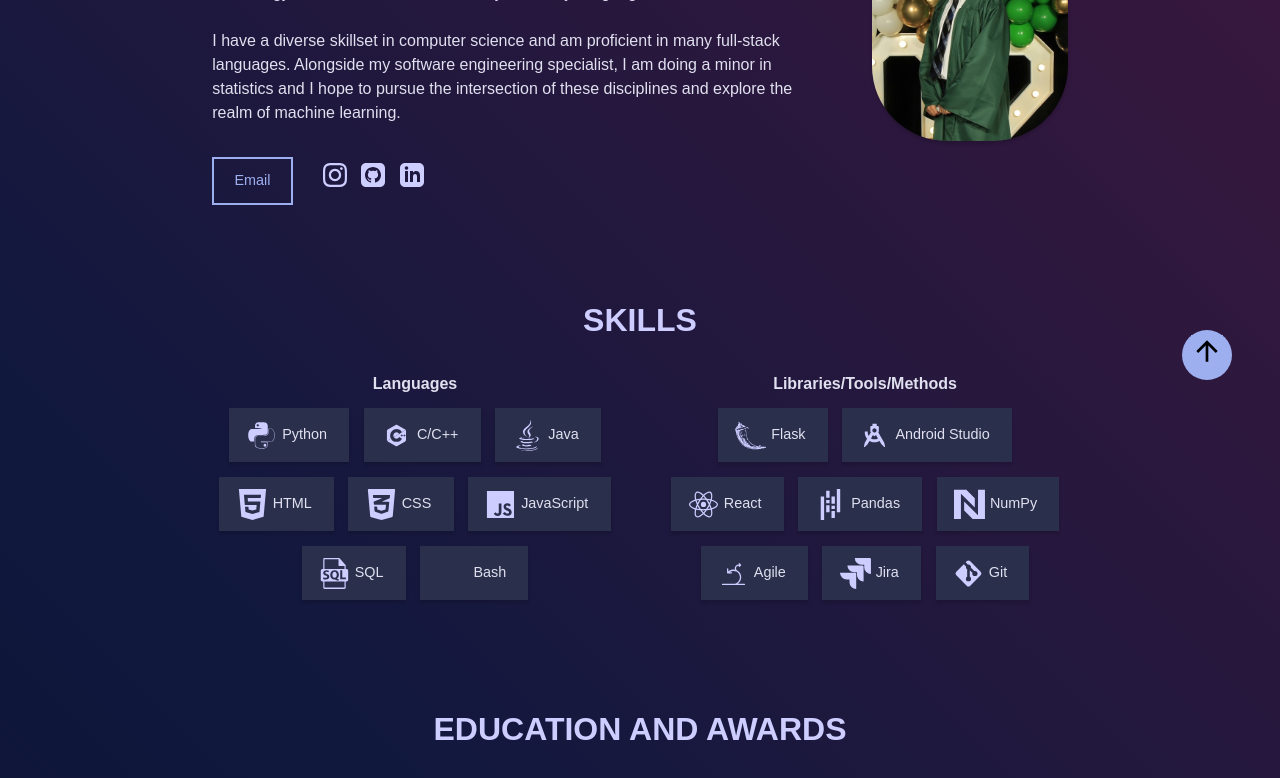
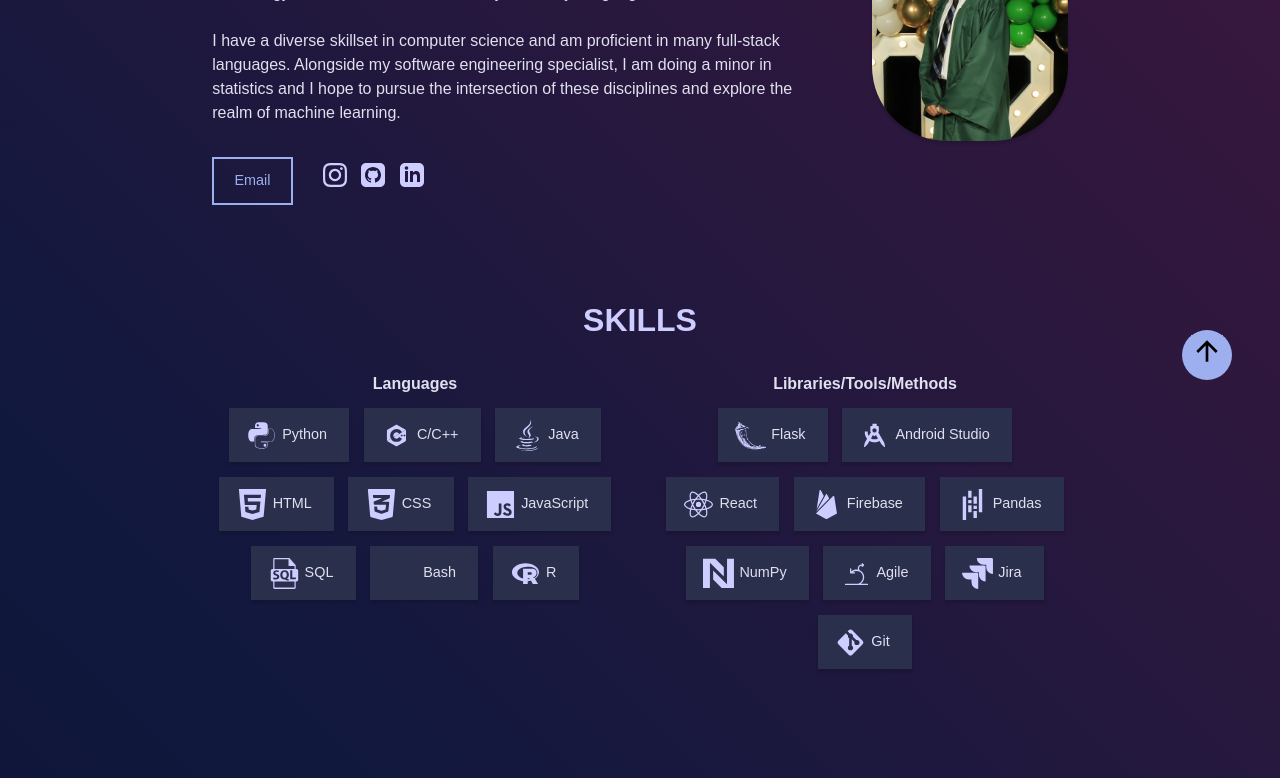
Before and after one commit to zsspan/zsspan.github.io, a React (Create React App) app: page / in a window 1280 px wide. Shown: the part 388-1166 px from the top of the page. Built offline with nearby package versions, Linux system fonts and the light colour scheme; some icons are missing.

Commit message:
feat: updated skills

```diff
--- a/src/components/skills.js
+++ b/src/components/skills.js
@@ -14,7 +14,8 @@ import { ReactComponent as Bash } from "../icons/skill-icons/bash.svg";
 import { ReactComponent as AndroidStudio } from "../icons/skill-icons/android_studio.svg";
 import { ReactComponent as Agile } from "../icons/skill-icons/agile.svg";
 import { ReactComponent as Jira } from "../icons/skill-icons/jira.svg";
-
+import { ReactComponent as R } from "../icons/skill-icons/r.svg";
+import { ReactComponent as Firebase } from "../icons/skill-icons/firebase.svg";
 
 import "../styles/skills.css";
 
@@ -66,6 +67,11 @@ const Skills = () => {
                 <Bash className="skill-img" /> <p>Bash</p>
               </div>
             </li>
+            <li className="btn btn--plain">
+              <div className="skill">
+                <R className="skill-img" /> <p>R</p>
+              </div>
+            </li>
           </ul>
         </div>
         <div className="skill-container">
@@ -84,6 +90,11 @@ const Skills = () => {
             <li className="btn btn--plain">
               <div className="skill">
                 <React className="skill-img" /> <p>React</p>
+              </div>
+            </li>
+            <li className="btn btn--plain">
+              <div className="skill">
+                <Firebase className="skill-img" /> <p>Firebase</p>
               </div>
             </li>
             <li className="btn btn--plain">
```
Also changed, not shown: src/icons/skill-icons/firebase.svg (added), src/icons/skill-icons/r.svg (added).
